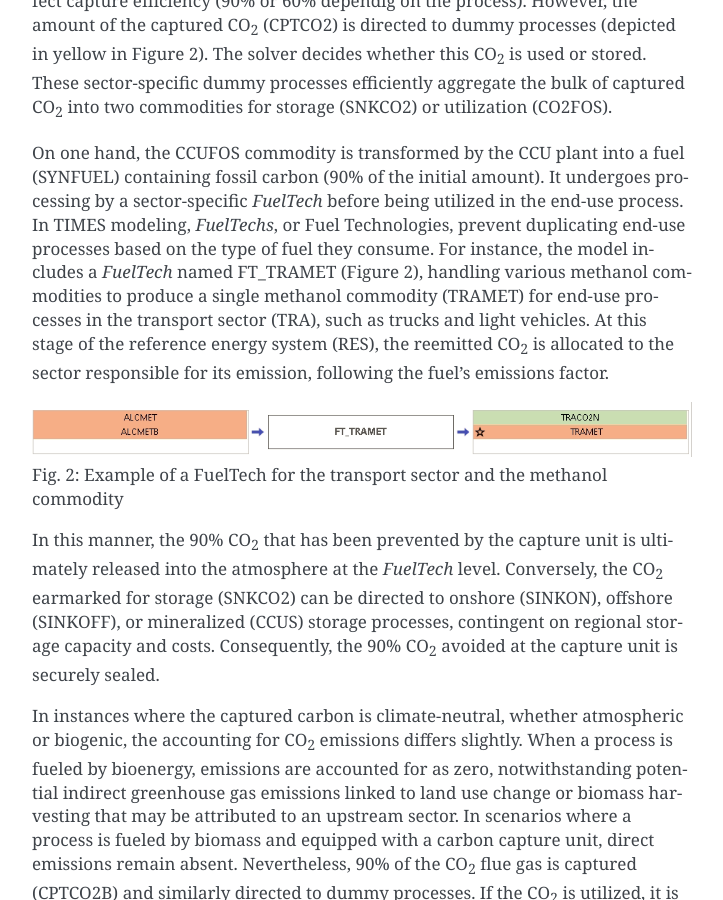
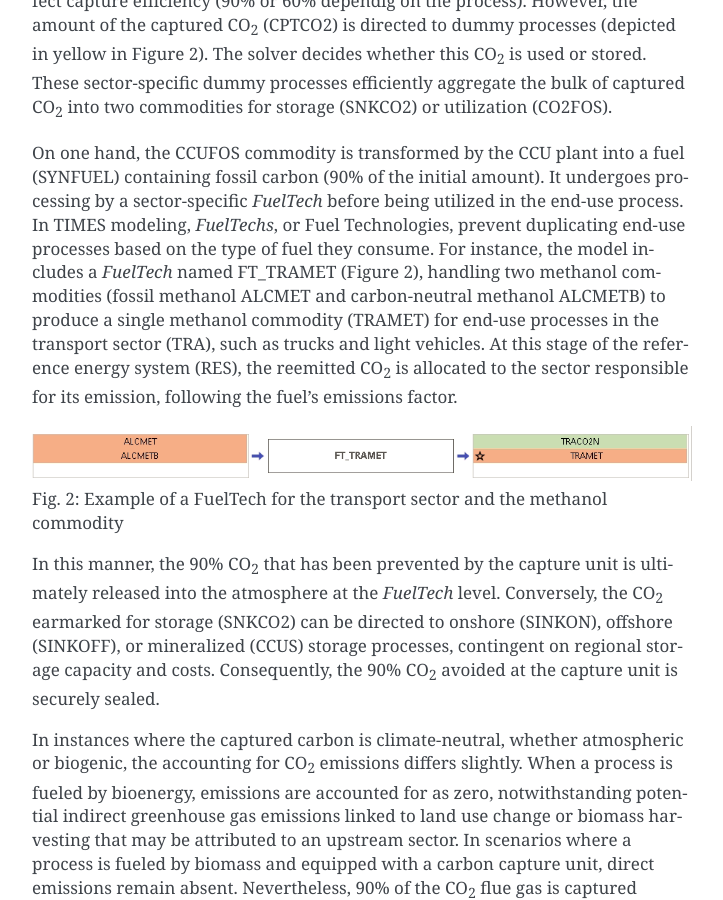
Before and after one commit to LucasDesport/tiam-fr, a Sphinx documentation site: the page built from docs/non-energy-sectors/CO2-accounting.md, in a window 1280 px wide and 900 px high, scrolled down 680 px. Shown: the whole window, without its empty margins (388-1111 px from the left). Built offline with Sphinx 7.4.7, drawn with Linux system fonts in a browser that asks for light colours; pages that are not in the unit, such as notebooks, are missing from menus.

Commit message:
Update CO2-accounting.md

```diff
--- a/docs/non-energy-sectors/CO2-accounting.md
+++ b/docs/non-energy-sectors/CO2-accounting.md
@@ -8,7 +8,7 @@ Fig. 1: Accounting of CO<sub>2</sub> fluxes in TIAM-FR
 
 Regardless the fossil resource powering a process, all the carbon within that resource is emitted as CO<sub>2</sub> into the atmosphere. When the process incorporates a carbon capture unit, a certain proportion of the carbon is released due to imperfect capture efficiency (90% or 60% dependig on the process). However, the amount of the captured CO<sub>2</sub> (CPTCO2) is directed to dummy processes (depicted in yellow in Figure 2). The solver decides whether this CO<sub>2</sub> is used or stored. These sector-specific dummy processes efficiently aggregate the bulk of captured CO<sub>2</sub> into two commodities for storage (SNKCO2) or utilization (CO2FOS).
 
-On one hand, the CCUFOS commodity is transformed by the CCU plant into a fuel (SYNFUEL) containing fossil carbon (90% of the initial amount). It undergoes processing by a sector-specific *FuelTech* before being utilized in the end-use process. In TIMES modeling, *FuelTechs*, or Fuel Technologies, prevent duplicating end-use processes based on the type of fuel they consume. For instance, the model includes a *FuelTech* named FT_TRAMET (Figure 2), handling various methanol commodities to produce a single methanol commodity (TRAMET) for end-use processes in the transport sector (TRA), such as trucks and light vehicles. At this stage of the reference energy system (RES), the reemitted CO<sub>2</sub> is allocated to the sector responsible for its emission, following the fuel's emissions factor.
+On one hand, the CCUFOS commodity is transformed by the CCU plant into a fuel (SYNFUEL) containing fossil carbon (90% of the initial amount). It undergoes processing by a sector-specific *FuelTech* before being utilized in the end-use process. In TIMES modeling, *FuelTechs*, or Fuel Technologies, prevent duplicating end-use processes based on the type of fuel they consume. For instance, the model includes a *FuelTech* named FT_TRAMET (Figure 2), handling two methanol commodities (fossil methanol ALCMET and carbon-neutral methanol ALCMETB) to produce a single methanol commodity (TRAMET) for end-use processes in the transport sector (TRA), such as trucks and light vehicles. At this stage of the reference energy system (RES), the reemitted CO<sub>2</sub> is allocated to the sector responsible for its emission, following the fuel's emissions factor.
 
 ![Example of a FuelTech](ft-example.png)
 Fig. 2: Example of a FuelTech for the transport sector and the methanol commodity
```
